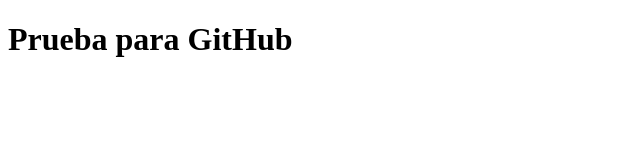
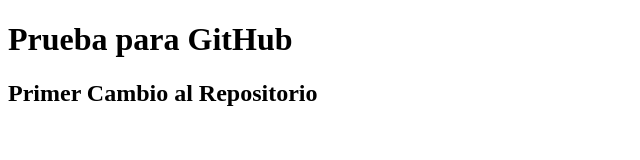
Before and after one commit to HelderUrdaneta/prueba121, a plain HTML site: page index.html in a window 1280 px wide. Shown: the whole page, without its empty margins (0-640 px from the left). Drawn offline with Linux system fonts and the light colour scheme.

Commit message:
Segundo Commit

```diff
--- a/index.html
+++ b/index.html
@@ -7,5 +7,6 @@
 </head>
 <body>
     <h1>Prueba para GitHub</h1>
+    <h2>Primer Cambio al Repositorio</h2>
 </body>
 </html>
```
